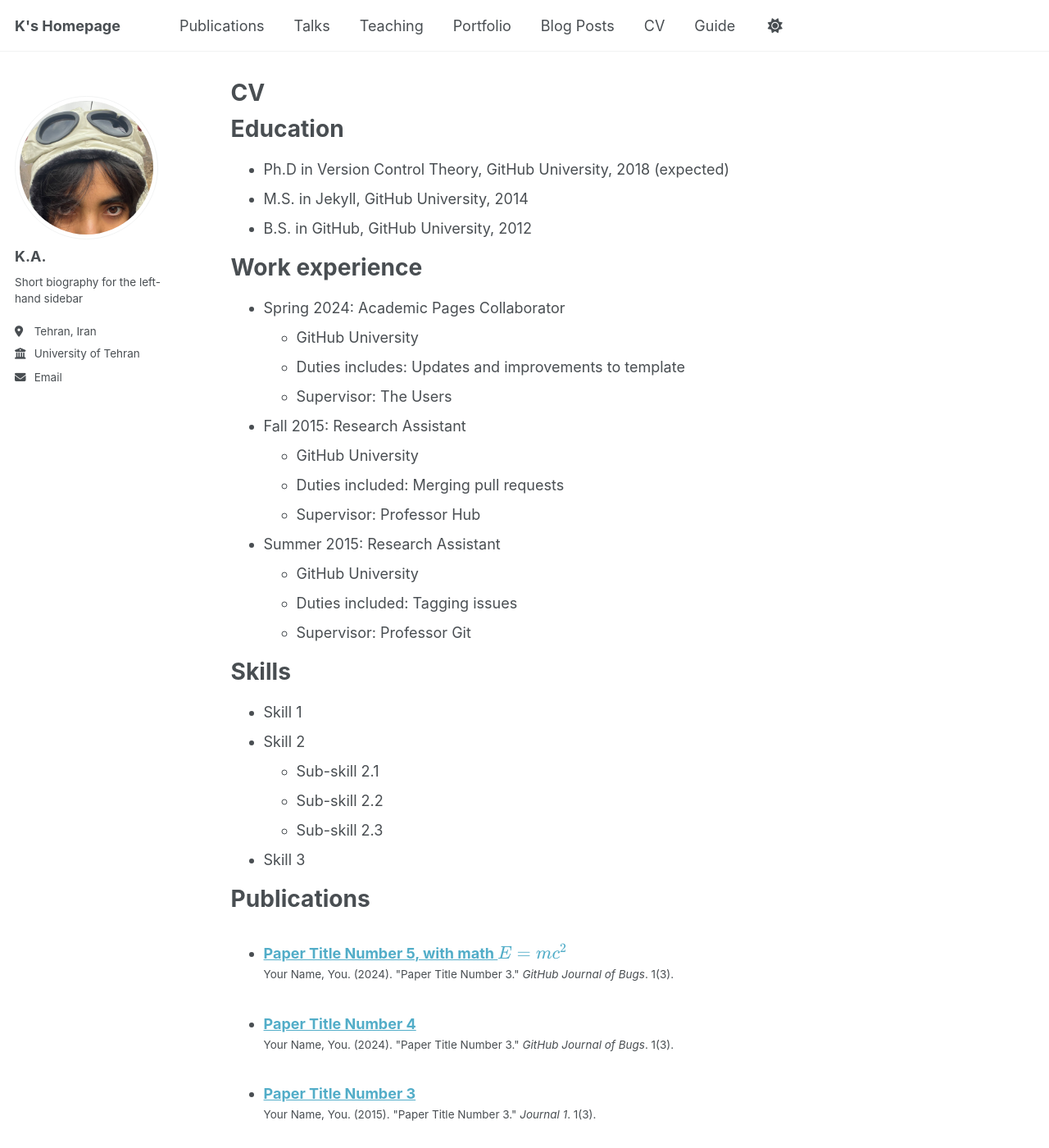
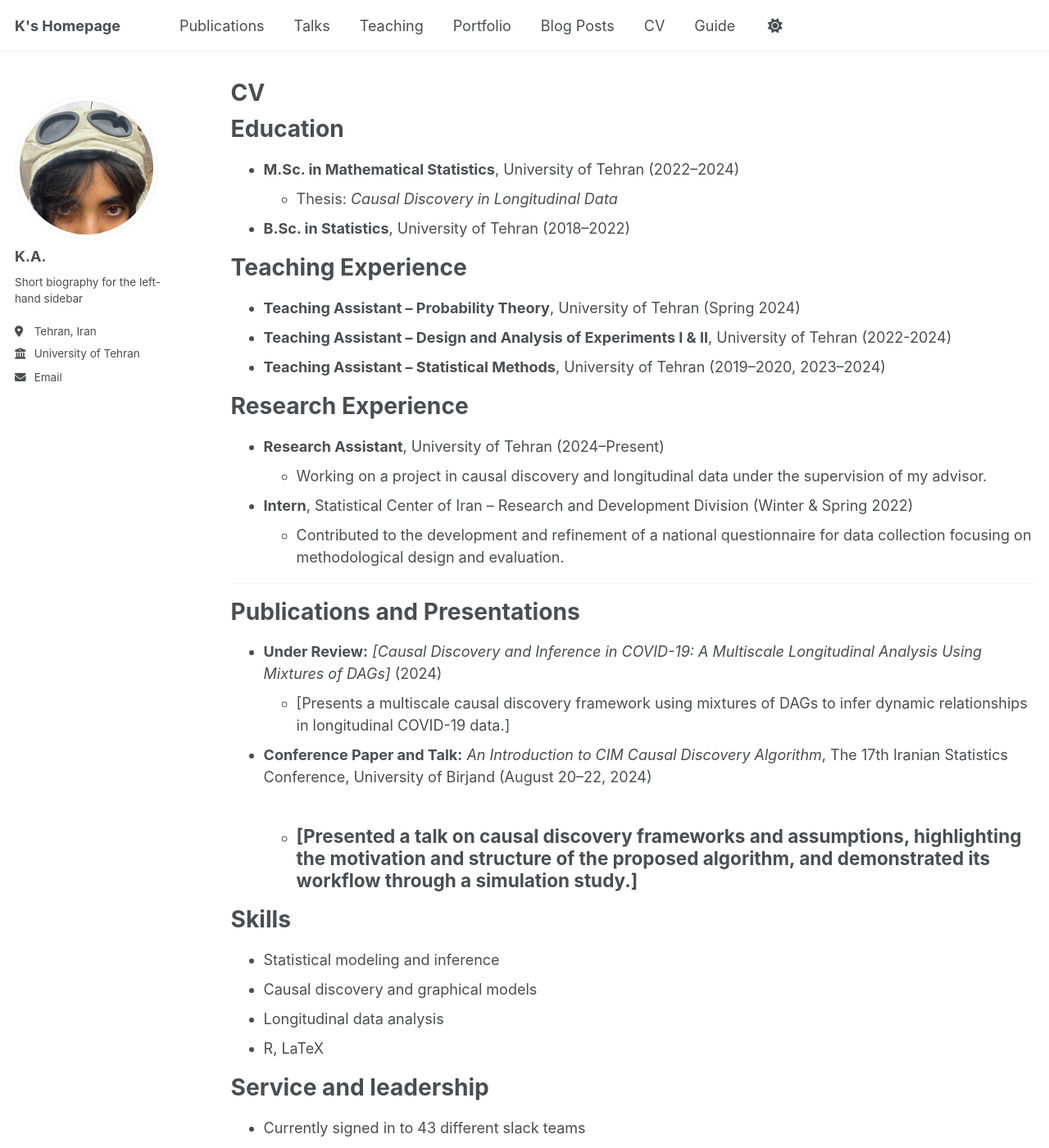
Before and after one commit to kabdollahi/kabdollahi.github.io, a Jekyll site: the page built from _pages/cv.md, in a window 1280 px wide and 1400 px high. Shown: the whole window at 82% size. Built offline with Jekyll 4.4.1, drawn with Linux system fonts in a browser that asks for light colours; a script that is not in the unit is left out; some of the changed text lies outside the part shown.

Commit message:
Update cv.md

```diff
--- a/_pages/cv.md
+++ b/_pages/cv.md
@@ -11,53 +11,42 @@ redirect_from:
 
 Education
 ======
-* Ph.D in Version Control Theory, GitHub University, 2018 (expected)
-* M.S. in Jekyll, GitHub University, 2014
-* B.S. in GitHub, GitHub University, 2012
+* **M.Sc. in Mathematical Statistics**, University of Tehran (2022–2024)
+  * Thesis: *Causal Discovery in Longitudinal Data*
 
-Work experience
+* **B.Sc. in Statistics**, University of Tehran (2018–2022)
+
+Teaching Experience
 ======
-* Spring 2024: Academic Pages Collaborator
-  * GitHub University
-  * Duties includes: Updates and improvements to template
-  * Supervisor: The Users
+* **Teaching Assistant – Probability Theory**, University of Tehran (Spring 2024)
+* **Teaching Assistant – Design and Analysis of Experiments I & II**, University of Tehran (2022-2024)
+* **Teaching Assistant – Statistical Methods**, University of Tehran (2019–2020, 2023–2024)
 
-* Fall 2015: Research Assistant
-  * GitHub University
-  * Duties included: Merging pull requests
-  * Supervisor: Professor Hub
+Research Experience
+======
+* **Research Assistant**, University of Tehran (2024–Present)
+  * Working on a project in causal discovery and longitudinal data under the supervision of my advisor.
 
-* Summer 2015: Research Assistant
-  * GitHub University
-  * Duties included: Tagging issues
-  * Supervisor: Professor Git
+* **Intern**, Statistical Center of Iran – Research and Development Division (Winter & Spring 2022)
+  * Contributed to the development and refinement of a national questionnaire for data collection focusing on methodological design and evaluation.
+
+---
+
+Publications and Presentations
+======
+* **Under Review:** *[Causal Discovery and Inference in COVID-19: A Multiscale Longitudinal Analysis Using Mixtures of DAGs]* (2024)
+  * [Presents a multiscale causal discovery framework using mixtures of DAGs to infer dynamic relationships in longitudinal COVID-19 data.]
+
+* **Conference Paper and Talk:** *An Introduction to CIM Causal Discovery Algorithm*, The 17th Iranian Statistics Conference, University of Birjand (August 20–22, 2024)
+  * [Presented a talk on causal discovery frameworks and assumptions, highlighting the motivation and structure of the proposed algorithm, and demonstrated its workflow through a simulation study.]
+---
 
 Skills
 ======
-* Skill 1
-* Skill 2
-  * Sub-skill 2.1
-  * Sub-skill 2.2
-  * Sub-skill 2.3
-* Skill 3
-
-Publications
-======
-  <ul>{% for post in site.publications reversed %}
-    {% include archive-single-cv.html %}
-  {% endfor %}</ul>
-
-Talks
-======
-  <ul>{% for post in site.talks reversed %}
-    {% include archive-single-talk-cv.html  %}
-  {% endfor %}</ul>
-
-Teaching
-======
-  <ul>{% for post in site.teaching reversed %}
-    {% include archive-single-cv.html %}
-  {% endfor %}</ul>
+* Statistical modeling and inference
+* Causal discovery and graphical models
+* Longitudinal data analysis
+* R, LaTeX
 
 Service and leadership
 ======
```
